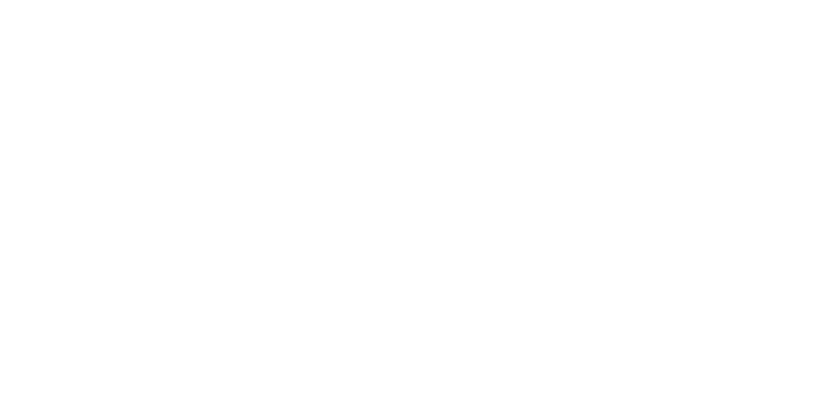
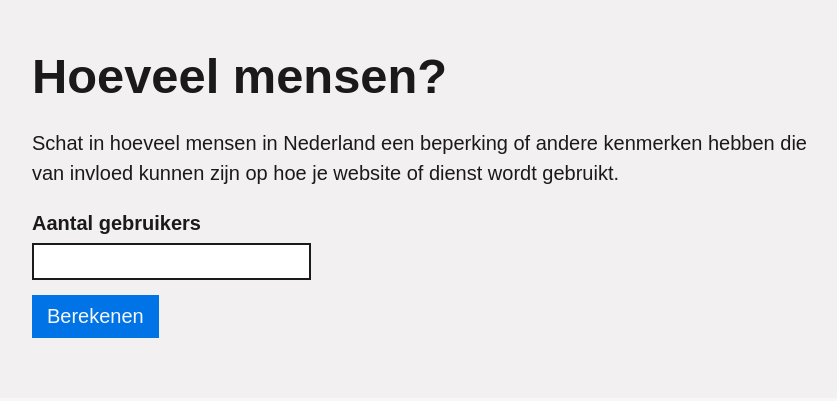
Before and after one commit to pandu-supriyono/hoeveel-mensen, an Eleventy site: page src/index.njk in a window 1280 px wide. Shown: the whole page, without its empty margins (208-1045 px from the left). Built offline with nearby package versions, Linux system fonts and the light colour scheme; Eleventy itself is replaced by a stand-in of ours; files that its build step writes are made by us from their sources.

Commit message:
add hero

```diff
--- /dev/null
+++ b/src/data/site.json
@@ -0,0 +1,4 @@
+{
+  "title": "Hoeveel mensen?",
+  "description": "Schat in hoeveel mensen in Nederland een beperking of andere kenmerken hebben die van invloed kunnen zijn op hoe je website of dienst wordt gebruikt."
+}
--- a/src/index.njk
+++ b/src/index.njk
@@ -4,8 +4,28 @@
   <meta charset="UTF-8">
   <meta name="viewport" content="width=device-width, initial-scale=1.0">
   <title>{{ site.title }}</title>
+  <meta name="description" content="{{ site.description }}">
   <link rel="stylesheet" href="/style.css">
 </head>
 <body>
+  <div class="hero">
+    <div class="container">
+      <h1>
+        {{ site.title }}
+      </h1>
+
+      <p>
+        {{ site.description }}
+      </p>
+
+      <form>
+        <label for="number-of-users">
+          Aantal gebruikers
+        </label>
+        <input type="text" id="number-of-users" name="number-of-users">
+        <button type="submit">Berekenen</button>
+      </form>
+    </div>
+  </div>
 </body>
 </html>
--- a/src/style.css
+++ b/src/style.css
@@ -127,3 +127,101 @@ table {
   border-collapse: collapse;
   border-spacing: 0;
 }
+
+:root {
+  --font-size--2: clamp(0.7813rem, 0.7747rem + 0.0326vi, 0.8rem);
+  --font-size--1: clamp(0.9375rem, 0.9158rem + 0.1087vi, 1rem);
+  --font-size-0: clamp(1.125rem, 1.0815rem + 0.2174vi, 1.25rem);
+  --font-size-1: clamp(1.35rem, 1.2761rem + 0.3696vi, 1.5625rem);
+  --font-size-2: clamp(1.62rem, 1.5041rem + 0.5793vi, 1.9531rem);
+  --font-size-3: clamp(1.944rem, 1.771rem + 0.8651vi, 2.4414rem);
+  --font-size-4: clamp(2.3328rem, 2.0827rem + 1.2504vi, 3.0518rem);
+  --font-size-5: clamp(2.7994rem, 2.4462rem + 1.7658vi, 3.8147rem);
+
+  --color-shade: #f2f0f0;
+  --color-background: #f7f7f7;
+  --color-foreground: #1a1a1a;
+  --color-primary: #0073e6;
+  --color-primary--shade: #0d549b;
+  --color-focus: #fd0;
+}
+
+html {
+  font-family: sans-serif;
+}
+
+body {
+  line-height: 1.5;
+  background-color: var(--color-background);
+  color: var(--color-foreground);
+  font-size: var(--font-size-0);
+}
+
+.container {
+  max-width: min(100% - 2rem, var(--container-max-width, 800px));
+  margin-inline: auto;
+}
+
+h1 {
+  font-size: var(--font-size-4);
+  font-weight: bold;
+  margin-bottom: 15px;
+}
+
+label {
+  display: block;
+  font-size: var(--font-size-0);
+  font-weight: bold;
+  margin-bottom: 5px;
+}
+
+input {
+  border: 2px solid var(--color-foreground);
+  font-size: inherit;
+  padding-block: 5px;
+  padding-inline: 5px;
+  display: block;
+  margin-bottom: 15px;
+}
+
+input:focus {
+  box-shadow: inset 0 0 0 2px;
+  outline: 2px solid var(--color-focus);
+}
+
+button {
+  display: inline-block;
+  margin: 0;
+  padding: 0;
+  border: none;
+  background-color: var(--color-primary);
+  color: var(--color-background);
+  padding-block: 10px;
+  padding-inline: 15px;
+  font-family: inherit;
+  font-size: inherit;
+  cursor: pointer;
+}
+
+button:hover {
+  background-color: var(--color-primary--shade);
+}
+
+button:focus:not(:hover) {
+  border-color: var(--color-focus);
+  color: var(--color-foreground);
+  background-color: var(--color-focus);
+  box-shadow: 0 2px 0 var(--color-foreground);
+  outline: 2px solid transparent;
+}
+
+.hero {
+  padding-top: 40px;
+  padding-bottom: 60px;
+  background-color: var(--color-shade);
+}
+
+.hero p {
+  font-size: var(--font-size-0);
+  margin-bottom: 20px;
+}
```
